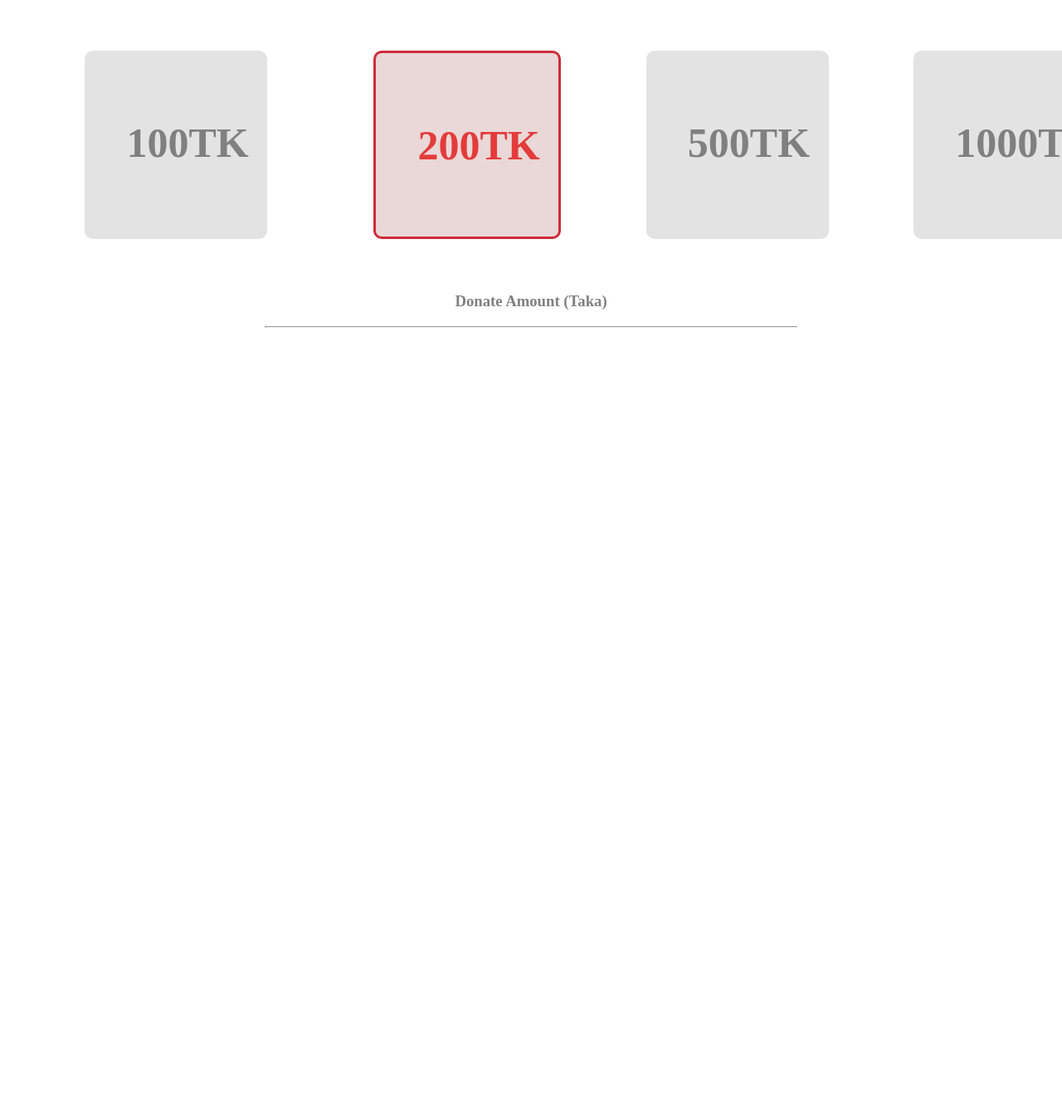
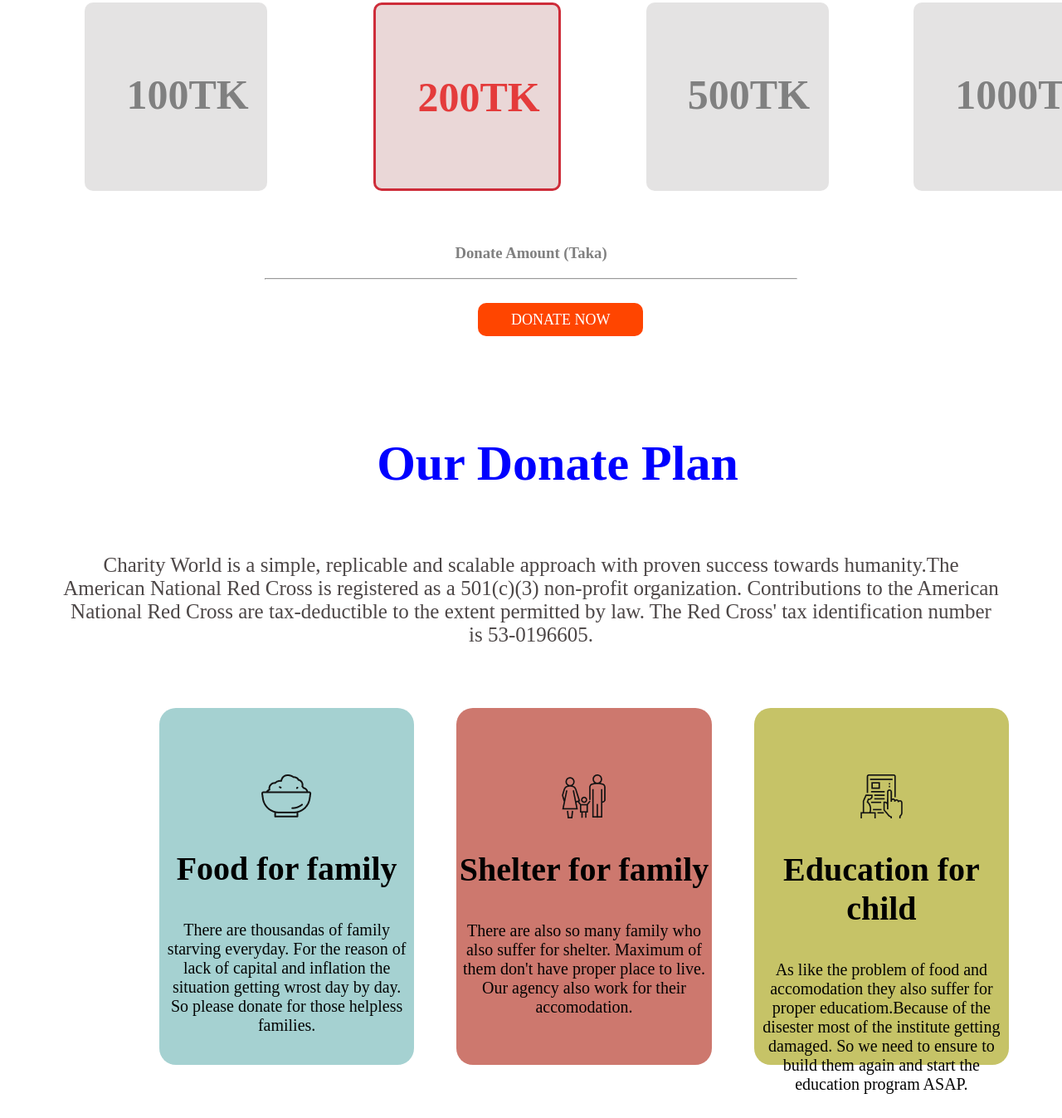
Before and after one commit to Sadman-Sakib56/Assingment-1, a plain HTML site: page index.html in a window 1280 px wide. Shown: the part 892-2239 px from the top of the page at 83% size. Before the commit the page ends 1295 px from the top, so only its background shows below. Drawn offline with Linux system fonts and the light colour scheme.

Commit message:
half-done

```diff
--- a/index.html
+++ b/index.html
@@ -28,7 +28,8 @@
     <section>
         <div>
             <h2 class="heading-2">Donate Today</h2>
-            <p>We are working for lives. For your little help someone's life could be better. Let's work together untill
+            <p class="second-para">We are working for lives. For your little help someone's life could be better. Let's
+                work together untill
                 the recovery. Hope we can recover this disaster as soon as possible by working together.
             </p>
         </div>
@@ -52,6 +53,55 @@
             <h3>Donate Amount (Taka)</h3>
             <hr width="50%">
         </div>
+        <div class="button-2">
+            <a class="link-button" target="_blank" href="https://bdrcs.org/">DONATE NOW</a>
+        </div>
+    </section>
+
+    <section>
+        <div id="donate-area">
+            <h1 id="donate-text">Our Donate Plan</h1>
+            <p id="donate-plan">
+                Charity World is a simple, replicable and scalable approach with proven success towards humanity.The
+                American National Red Cross is registered as a 501(c)(3) non-profit organization. Contributions to the
+                American National Red Cross are tax-deductible to the extent permitted by law. The Red Cross' tax
+                identification number is 53-0196605.
+            </p>
+        </div>
+    </section>
+
+    <section>
+        <div id="plan-area">
+            <div id="food-box">
+                <img src="icons/food.png">
+                <h1 class="donate-plan-item">Food for family</h1>
+                <p class="donate-plan-para">
+                    There are thousandas of family starving everyday. For the reason of lack of capital and inflation
+                    the situation getting wrost day by day. So please donate for those helpless families.
+                </p>
+            </div>
+            <div id="shelter">
+                <img src="icons/shelter.png" alt="">
+                <h1 class="donate-plan-item">Shelter for family</h1>
+                <p class="donate-plan-para">
+                    There are also so many family who also suffer for shelter. Maximum of them don't have proper place
+                    to live.
+                    Our agency also work for their accomodation.
+                </p>
+
+            </div>
+            <div id="education">
+                <img src="icons/Frame-1.png" alt="">
+                <h1 class="donate-plan-item">Education for child</h1>
+                <p class="donate-plan-para">
+                    As like the problem of food and accomodation they also suffer for proper educatiom.Because of the
+                    disester
+                    most of the institute getting damaged. So we need to ensure to build them again and start the
+                    education program ASAP.
+                </p>
+
+            </div>
+        </div>
     </section>
 </body>
 
--- a/style.css
+++ b/style.css
@@ -36,7 +36,7 @@ body {
     margin-left: 45%;
 }
 
-p {
+.second-para {
     color: rgb(207, 21, 21);
     text-align: center;
     padding: 10px;
@@ -94,3 +94,74 @@ p {
     margin-top: 5%;
     font-weight: 300;
 }
+
+.button-2 {
+    margin-top: 3%;
+}
+
+#donate-area {
+    text-align: center;
+    margin-top: 10%;
+}
+
+#donate-plan {
+    color: rgb(76, 70, 70);
+    text-align: center;
+    padding: 10px;
+    margin: 5%;
+    font-size: 25px;
+}
+
+#donate-text {
+    padding-left: 5%;
+    margin-top: 7%;
+    font-size: 60px;
+    color: blue;
+}
+
+#food-box {
+
+    background-color: rgb(165, 209, 209);
+    border-radius: 20px;
+    height: 350px;
+    width: 350px;
+    text-align: center;
+    padding-top: 80px;
+    margin-right: 5%;
+}
+
+.donate-plan-item {
+    font-size: 40px;
+    font-weight: 200px;
+}
+
+.donate-plan-para {
+    font-size: 20px;
+    padding: 2%;
+    color: rgba(0, 0, 0, 0.982);
+}
+
+#shelter {
+    background-color: rgb(205, 120, 110);
+    border-radius: 20px;
+    height: 350px;
+    width: 350px;
+    text-align: center;
+    padding-top: 80px;
+}
+
+#education {
+    background-color: rgb(198, 195, 103);
+    border-radius: 20px;
+    height: 350px;
+    width: 350px;
+    text-align: center;
+    padding-top: 80px;
+    margin-left: 5%;
+}
+
+#plan-area {
+    display: flex;
+    margin: 5%;
+    padding-left: 10%;
+}
```
